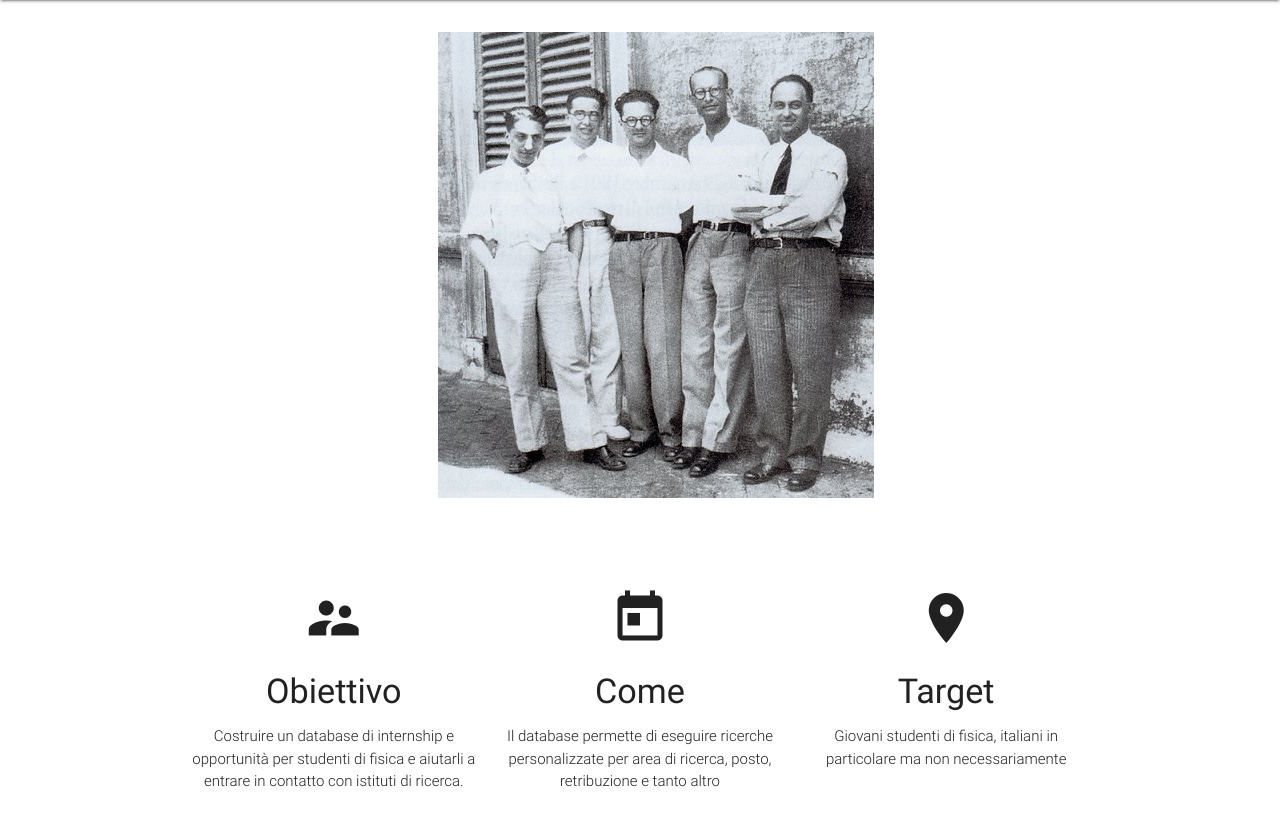
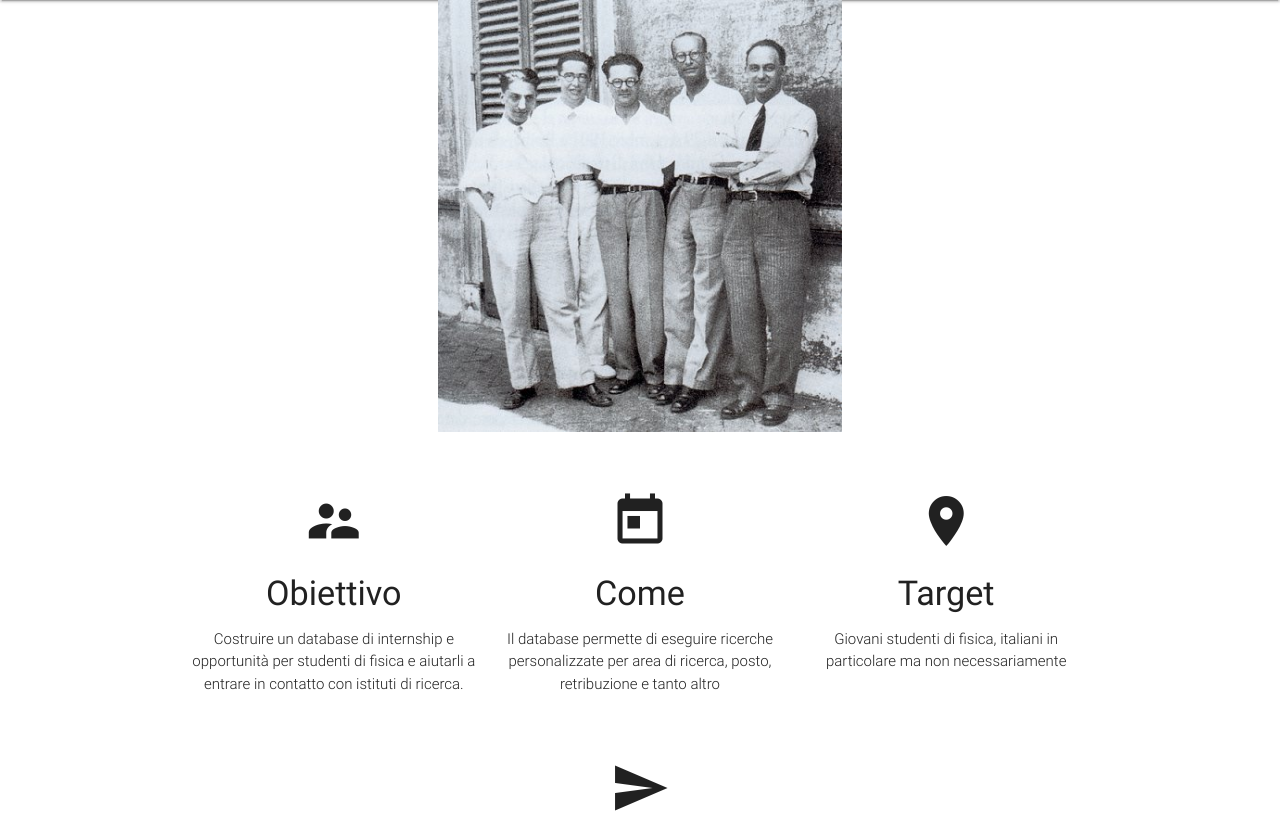
Before and after one commit to ai-sf/fermimobile, a PHP site: page / in a window 1280 px wide. Shown: the part 64-881 px from the top of the page. Run offline with PHP 8.4, Linux system fonts and the light colour scheme; some libraries are stand-ins or nearby versions.

Commit message:
esthetic improvements

```diff
--- a/index.php
+++ b/index.php
@@ -41,10 +41,10 @@
 
   <div id="index-banner">
   <div class="row">
-    <div class="col l4 offset-l4 s8 offset-s2">
-      <h1>
-         <img id="index-top-logo" src="img/banner.jpg" alt="Event logo">
-      </h1>
+    <div class="col l4 offset-l4 s12">
+
+         <img id="index-top-logo" src="img/banner.jpg" style='width:100%;' alt="Event logo">
+
     </div>
   </div>
 </div>
--- a/js/db.js
+++ b/js/db.js
@@ -9,7 +9,7 @@
   }
   else{
     var collapsible_field = "<ul class=\"collection\"><li class=\"collection-item\"><a href=\""+data.link+"\">Link</a></li><li class=\"collection-item\"><span class=\"blue-text text-darken-4\">"+lang.FIELD+":</span> "+data.field+"</li><li class=\"collection-item\"><span class=\"blue-text text-darken-4\">"+lang.PERIOD+":</span> "+data.period+"</li><li class=\"collection-item\"><span class=\"blue-text text-darken-4\">"+lang.RETRIBUTION+":</span> "+data.retribution+"</li><li class=\"collection-item\"><span class=\"blue-text text-darken-4\">"+lang.STUDIES+":</span> "+data.studies+"</li><li class=\"collection-item\"><span class=\"blue-text text-darken-4\">"+lang.REGION+":</span> "+data.region+"</li><li class=\"collection-item\"><span class=\"blue-text text-darken-4\">"+lang.QUALITY+":</span> "+data.quality+"</li></ul>";
-    return "<li><div class=\"s12 collapsible-header\">"+data.name+"</div><div class=\"collapsible-body\"> <div class=\"container\"></br>"+data.description +"</br>"+collapsible_field+"</div></div></li>"
+    return "<li><div class=\"s12 collapsible-header\">"+data.name+"</div><div class=\"collapsible-body\">"+data.description +"</br>"+collapsible_field+"</div></li>"
   }
 }
 
```
Also changed, not shown: dbmobile.php (+6 -7 lines).
